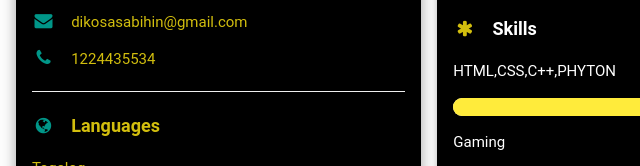
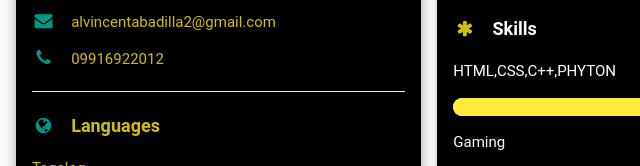
Before and after one commit to AlVincentGuilan/MyProfile, a plain HTML site: page index.html in a window 1280 px wide. Shown: the part 524-690 px from the top of the page, 0-640 px from the left. Drawn offline with Linux system fonts and the light colour scheme.

Commit message:
Update index.html

```diff
--- a/index.html
+++ b/index.html
@@ -31,8 +31,8 @@
         <div class="w3-container">
           <p><i class="fa fa-briefcase fa-fw w3-margin-right w3-large w3-text-teal"></i>Future Programmer</p>
           <p><i class="fa fa-home fa-fw w3-margin-right w3-large w3-text-teal"></i>Brgy 24 Batangas</p>
-          <p><i class="fa fa-envelope fa-fw w3-margin-right w3-large w3-text-teal"></i>dikosasabihin@gmail.com</p>
-          <p><i class="fa fa-phone fa-fw w3-margin-right w3-large w3-text-teal"></i>1224435534</p>
+          <p><i class="fa fa-envelope fa-fw w3-margin-right w3-large w3-text-teal"></i>alvincentabadilla2@gmail.com</p>
+          <p><i class="fa fa-phone fa-fw w3-margin-right w3-large w3-text-teal"></i>09916922012</p>
           <hr>
 
 
```
